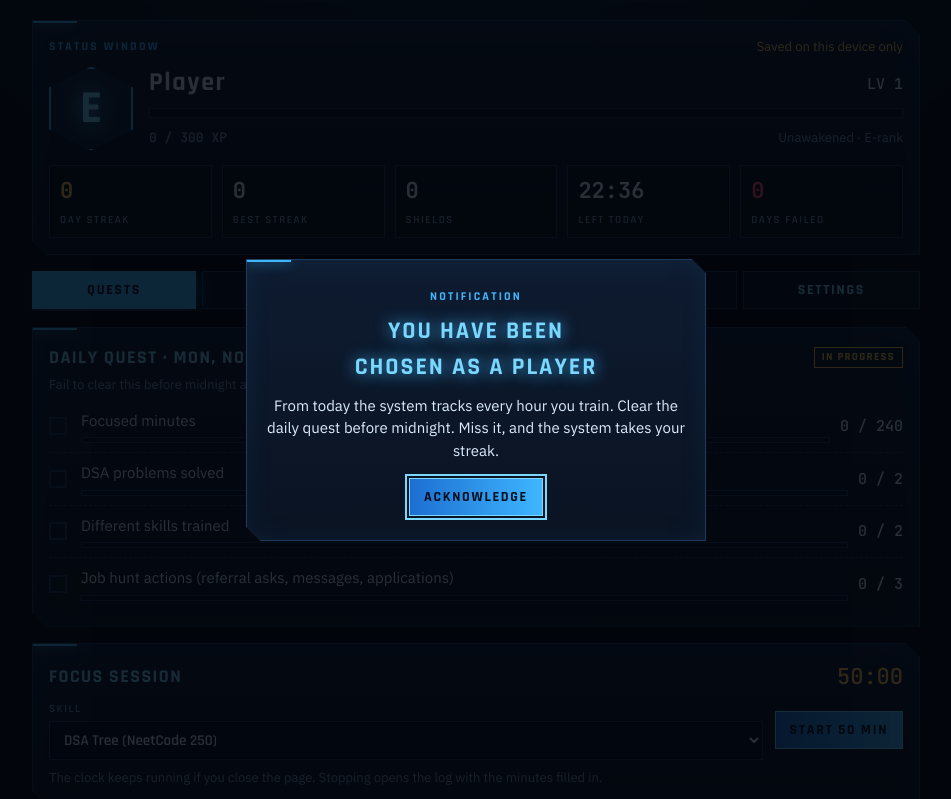
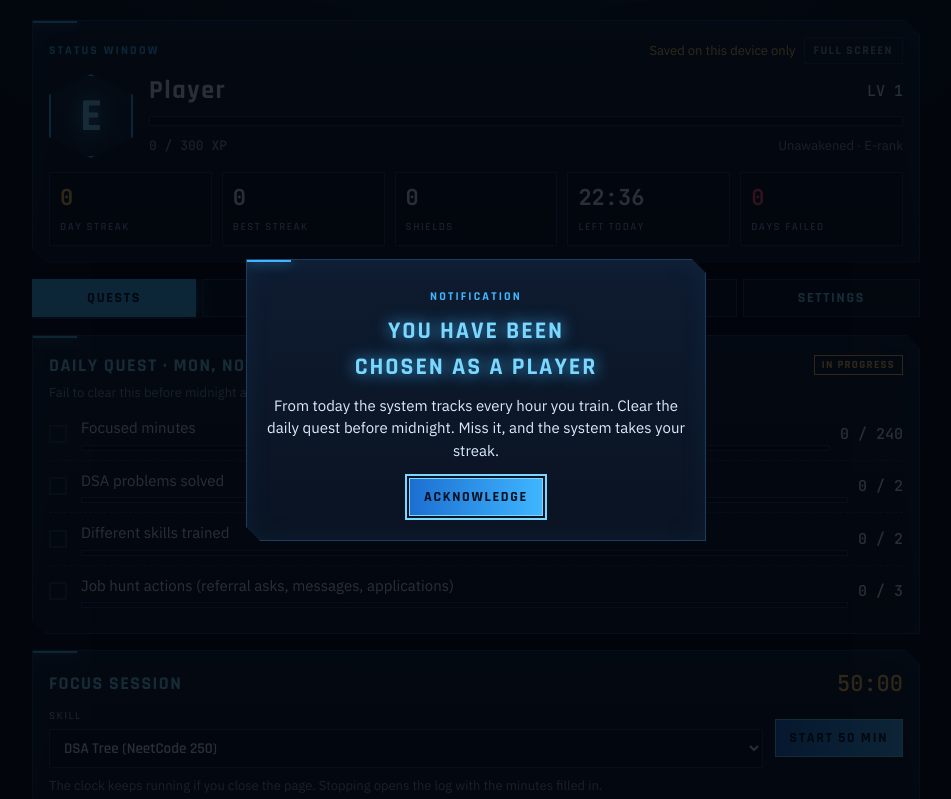
Before and after one commit to Pranav-Sri-Vasthav-Tenali-Gnana/leveling-system, a plain HTML site: page index.html in a window 1280 px wide. Shown: the top 799 px of the page, without its empty margins (164-1115 px from the left). Drawn offline with Linux system fonts and the light colour scheme.

Commit message:
Full screen mode and installable app manifest
Co-Authored-By: Claude Fable 5.2 <noreply@anthropic.com>

```diff
--- a/index.html
+++ b/index.html
@@ -8,6 +8,9 @@
 <meta name="apple-mobile-web-app-capable" content="yes">
 <meta name="apple-mobile-web-app-status-bar-style" content="black-translucent">
 <meta name="robots" content="noindex">
+<link rel="manifest" href="manifest.json">
+<link rel="icon" href="icon.svg" type="image/svg+xml">
+<link rel="apple-touch-icon" href="icon.svg">
 <style>html{color-scheme:dark}body{margin:0;font-size:14px}[hidden]{display:none!important}img{max-width:100%}</style>
 <title>Leveling System</title>
 <meta name="claude:viewport-fit-sides" content="cover">
@@ -116,6 +119,11 @@ textarea{min-height:70px;resize:vertical}
 .heat i{display:block;background:#0a1626;border:1px solid #12233c}
 .heat i.c{background:var(--glow);border-color:var(--glow2);box-shadow:0 0 6px rgba(63,182,255,.6)} .heat i.f{background:var(--danger);border-color:var(--danger)} .heat i.s{background:var(--violet);border-color:var(--violet)} .heat i.p{background:#17406c}
 .legend i{display:inline-block;width:11px;height:11px;margin-right:5px;vertical-align:-1px}
+/* full screen: use the whole width, bigger trees */
+:fullscreen body,:fullscreen{background-color:var(--void)}
+:fullscreen .wrap{max-width:1500px}
+:fullscreen{overflow-y:auto}
+@media (display-mode:fullscreen),(display-mode:standalone){.wrap{max-width:1500px}}
 /* modal */
 .veil{position:fixed;inset:0;background:rgba(2,5,12,.82);display:grid;place-items:center;z-index:50;padding:16px}
 .veil .win{max-width:460px;width:100%;animation:open .28s ease-out;text-align:center;padding:24px 20px}
@@ -129,7 +137,7 @@ textarea{min-height:70px;resize:vertical}
 <body>
 <div class="wrap">
   <section class="win" aria-label="Status">
-    <div class="row sp"><span class="tag">Status window</span><span class="muted" id="sync">Connecting…</span></div>
+    <div class="row sp"><span class="tag">Status window</span><span class="row" style="gap:8px"><span class="muted" id="sync">Connecting…</span><button id="fs" class="ghost" hidden>Full screen</button></span></div>
     <div class="status" style="margin-top:10px">
       <div class="rank" id="rank">E</div>
       <div class="col grow">
@@ -486,6 +494,11 @@ $('b-load').onclick=()=>{try{const o=JSON.parse($('backup').value);if(!o||!Array
 $('r1').onclick=()=>{$('r2').hidden=$('r3').hidden=false};$('r3').onclick=()=>{$('r2').hidden=$('r3').hidden=true};
 $('r2').onclick=()=>{S=fresh();save();$('r2').hidden=$('r3').hidden=true;boot(false);say('System reset','Level 1. Day zero. Begin again.',false)};
 
+/* ---------- full screen ---------- */
+(function(){const b=$('fs'),el=document.documentElement;if(!el.requestFullscreen||!document.fullscreenEnabled)return;b.hidden=false;
+  const sync=()=>{b.textContent=document.fullscreenElement?'Exit full screen':'Full screen'};document.addEventListener('fullscreenchange',sync);
+  b.onclick=()=>{(document.fullscreenElement?document.exitFullscreen():el.requestFullscreen({navigationUI:'hide'})).catch(()=>{})};
+  document.addEventListener('keydown',e=>{if(e.key==='f'&&!e.ctrlKey&&!e.metaKey&&!e.altKey&&!/INPUT|TEXTAREA|SELECT/.test((e.target.tagName||'')))b.onclick()})})();
 /* ---------- boot ---------- */
 function applyPending(){const p=S.pendingCfg;if(p&&today()>=p.from){for(const k in p)if(k!=='from')S.cfg[k]=p[k];delete S.pendingCfg;return true}return false}
 let intro=false;function boot(first){const ch=applyPending(),msgs=evalPast(S,Date.now());
```
Also changed, not shown: icon.svg (added), manifest.json (added).
